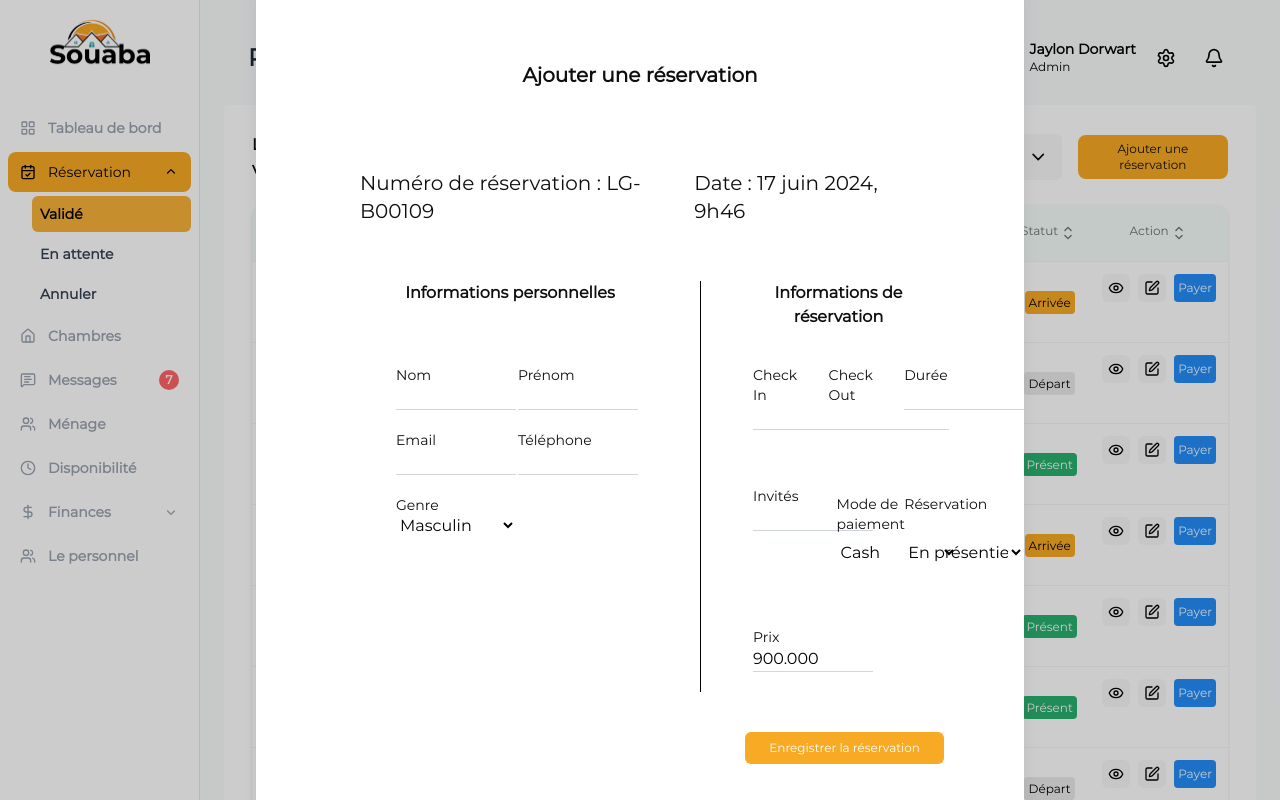
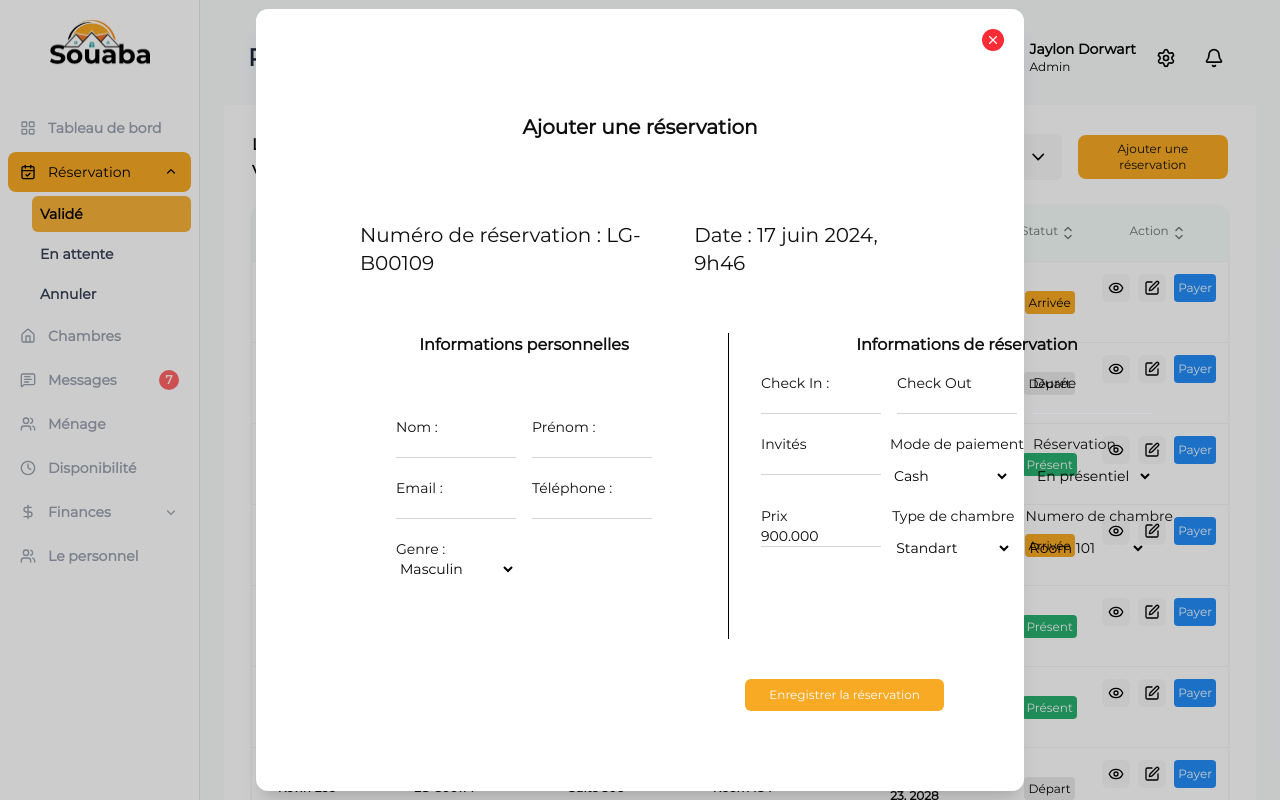
Before and after one commit to EdmondDossa/souaba-stage-dashboard, a Next.js app: page /reservations/valide in a window 1280 px wide. Both pictures are taken after typing "Sample" into the empty fields and a click on the button "Ajouter une réservation". Shown: the top 800 px of the page. Built offline with nearby package versions, Linux system fonts and the light colour scheme; grey boxes are pictures that could not be loaded.

Commit message:
modification du style

```diff
--- a/app/(main)/reservations/valide/AddReservationModal.jsx
+++ b/app/(main)/reservations/valide/AddReservationModal.jsx
@@ -80,61 +80,62 @@ return (
                     </h3>
 
                     <div className="space-y-5 m-15">
-                        <div className="grid grid-cols-2 gap-4">
-                            <div>
-                                <label className="text-sm text-[#0D0E0D] flex justify-start">Nom </label>
+                        <div className="rows gap-4 flex justify-between">
+                            <div className="col">
+                                <label className="text-sm text-[#0D0E0D] flex justify-start">Nom :</label>
                                 <input
                                     type="text"
-                                    className="w-30 border-b border-gray-300 flex justify-start focus:outline-none focus:border-orange-400"
+                                    className="w-30 border-b border-gray-300 text-sm flex justify-start focus:outline-none"
                                     name="nom"
                                     value={formData.nom}
                                     onChange={handleChange}
                                 />
                             </div>
-                            <div>
-                                <label className="text-sm text-[#0D0E0D] flex justify-start">Prénom </label>
+                            <div className="col">
+                                <label className="text-sm text-[#0D0E0D] flex justify-start">Prénom :</label>
                                 <input
                                     type="text"
-                                    className="w-30 border-b border-gray-300 flex justify-start focus:outline-none focus:border-orange-400"
+                                    className="w-30 border-b border-gray-300 text-sm flex justify-start focus:outline-none"
                                     name="prenom"
                                     value={formData.prenom}
                                     onChange={handleChange}
                                 />
                             </div>
                         </div>
-                    <div className="grid grid-cols-2 gap-4">
-                        <div>
-                            <label className="text-sm text-[#0D0E0D] flex justify-start">Email </label>
+                    <div className="rows gap-4 flex justify-between">
+                        <div className="col">
+                            <label className="text-sm text-[#0D0E0D] flex justify-start">Email :</label>
                             <input
                                 type="email"
-                                className="w-30 border-b border-gray-300 flex justify-start focus:outline-none focus:border-orange-400"
+                                className="w-30 border-b border-gray-300 text-sm flex justify-start focus:outline-none"
                                 name="email"
                                 value={formData.email}
                                 onChange={handleChange}
                             />
                         </div>
-                        <div>
-                            <label className="text-sm text-[#0D0E0D] flex justify-start">Téléphone </label>
+                        <div className="col">
+                            <label className="text-sm text-[#0D0E0D] flex justify-start">Téléphone :</label>
                             <input
                                 type="text"
-                                className="w-30 border-b border-gray-300 flex justify-start focus:outline-none focus:border-orange-400"
+                                className="w-30 border-b border-gray-300 text-sm flex justify-start focus:outline-none"
                                 name="telephone"
                                 value={formData.telephone}
                                 onChange={handleChange}
                             />
                         </div>
                     </div>
-
-                        <div className="">
-                                <label className="text-sm text-[#0D0E0D] flex justify-start">Genre </label>
-                                <select className="w-30 flex justify-start focus:outline-none focus:border-orange-400"
+                    <div className="rows gap-4 flex justify-between">
+                            <div className="col">
+                                <label className="text-sm text-[#0D0E0D] flex justify-start">Genre :</label>
+                                <select className="w-30 flex justify-start text-sm focus:outline-none"
                                 name="genre"
                                 value={formData.genre}
                                 onChange={handleChange}
                                 >
-                                    <option>Masculin</option>
-                                    <option>Féminin</option>
+                                    <option className="text-[#0D0E0D] flex justify-start">Masculin</option>
+                                    <option className="text-[#0D0E0D] flex justify-start">Féminin</option>
                                 </select>
+                        </div>
                     </div>
                 </div>
             </div>
@@ -149,54 +150,54 @@ return (
                     </h3>
 
                     <div className="space-y-5 space-x-5">
-                        <div className="grid grid-cols-3 gap-4">
-                            <div className="m-5">
-                                <label className="text-sm text-[#0D0E0D] flex justify-start">Check In </label>
+                        <div className="rows gap-4 flex justify-between">
+                            <div className="col">
+                                <label className="text-sm text-[#0D0E0D] flex justify-start">Check In :</label>
                                 <input
                                     type="text"
-                                    className="w-30 border-b border-gray-300 flex justify-start focus:outline-none focus:border-orange-400"
+                                    className="w-30 border-b border-gray-300 text-sm flex justify-start focus:outline-none"
                                     name="checkIn"
                                     value={formData.checkIn}
                                     onChange={handleChange}
                                 />
                             </div>
-                            <div className="m-5">
+                            <div className="col">
                                 <label className="text-sm text-[#0D0E0D] flex justify-start">Check Out </label>
                                 <input
                                     type="text"
-                                    className="w-30 border-b border-gray-300 flex justify-start focus:outline-none focus:border-orange-400"
+                                    className="w-30 border-b border-gray-300 text-sm flex justify-start focus:outline-none"
                                     name="checkOut"
                                     value={formData.checkOut}
                                     onChange={handleChange}
                                 />
                             </div>
-                            <div className="m-5">
+                            <div className="col">
                                 <label className="text-sm text-[#0D0E0D] flex justify-start">Durée </label>
                                 <input
                                     type="text"
-                                    className="w-30 border-b border-gray-300 flex justify-start focus:outline-none focus:border-orange-400"
+                                    className="w-30 border-b border-gray-300 text-sm flex justify-start focus:outline-none"
                                     name="duree"
                                     value={formData.duree}
                                     onChange={handleChange}
                                 />
                             </div>
-
-                            <div className="m-5">
+                        </div>
+                        <div className="rows flex justify-between">
+                            <div className="col">
                                 <label className="text-sm text-[#0D0E0D] flex justify-start">Invités </label>
                                 <input
                                     type="number"
-                                    className="w-30 border-b border-gray-300 flex justify-start focus:outline-none focus:border-orange-400"
+                                    className="w-30 border-b border-gray-300 text-sm flex justify-start focus:outline-none"
                                     name="invites"
                                     value={formData.invites}
                                     onChange={handleChange}
                                 />
                             </div>
-
-                                <div className="block m-5 p-2">
+                            <div className=" col">
                                 <label className="text-sm text-[#0D0E0D] flex justify-start">
                                     Mode de paiement
                                 </label>
-                                    <select className="w-30 focus:outline-none flex justify-start focus:border-orange-400 mt-2"
+                                <select className="w-30 focus:outline-none text-sm flex justify-start mt-3"
                                     name="modePaiement"
                                     value={formData.modePaiement}
                                     onChange={handleChange}
@@ -206,30 +207,65 @@ return (
                                 </select>
                             </div>
 
-                                <div className="block m-5 mt-7">
+                            <div className="col">
                                 <label className="text-sm text-[#0D0E0D] flex justify-start">Réservation </label>
-                                    <select className="w-30 focus:outline-none flex justify-start focus:border-orange-400 mt-7"
+                                <select className="w-30 focus:outline-none text-sm flex justify-start mt-3"
                                     name="reservation"
                                     value={formData.reservation}
                                     onChange={handleChange}
                                 >
-                                        <option className="text-[#0D0E0D]">En présentiel</option>
-                                        <option className="text-[#0D0E0D]">En ligne</option>
+                                    <option className="text-[#0D0E0D] flex justify-start">En présentiel</option>
+                                    <option className="text-[#0D0E0D] flex justify-start">En ligne</option>
                                 </select>
                             </div>
-
-                            <div className="m-5">
+                        </div>
+                        <div className="rows flex justify-between">
+                            <div className="col">
                                 <label className="text-sm text-[#0D0E0D] flex justify-start">Prix </label>
                                 <input
                                     type="text"
                                     defaultValue="900.000"
-                                        className="w-30 border-b border-gray-300 flex justify-start focus:outline-none focus:border-orange-400"
+                                    className="w-30 border-b border-gray-300 text-sm flex justify-start focus:outline-none"
                                     name="prix"
                                     value={formData.prix}
                                     onChange={handleChange}
                                 />
                             </div>
+                            <div className="col">
+                                <label className="text-sm text-[#0D0E0D] flex justify-start">Type de chambre </label>
+                                <select className="w-30 focus:outline-none text-sm flex justify-start mt-3"
+                                    name="reservation"
+                                    value={formData.reservation}
+                                    onChange={handleChange}
+                                >
+                                    <option className="text-[#0D0E0D] flex justify-start">Standart</option>
+                                    <option className="text-[#0D0E0D] flex justify-start">Deluxe</option>
+                                    <option className="text-[#0D0E0D] flex justify-start">Suite</option>
+                                </select>
                             </div>
+                            <div className="col">
+                                <label className="text-sm text-[#0D0E0D] flex justify-start">Numero de chambre </label>
+                                <select className="w-30 focus:outline-none text-sm flex justify-start mt-3"
+                                    name="reservation"
+                                    value={formData.reservation}
+                                    onChange={handleChange}
+                                >
+                                    <option className="text-[#0D0E0D] flex justify-start">Room 101</option>
+                                    <option className="text-[#0D0E0D] flex justify-start">Room 151</option>
+                                    <option className="text-[#0D0E0D] flex justify-start">Room 103</option>
+                                    <option className="text-[#0D0E0D] flex justify-start">Room 254</option>
+                                    <option className="text-[#0D0E0D] flex justify-start">Room 204</option>
+                                    <option className="text-[#0D0E0D] flex justify-start">Room 110</option>
+                                    <option className="text-[#0D0E0D] flex justify-start">Room 184</option>
+                                    <option className="text-[#0D0E0D] flex justify-start">Room 300</option>
+                                    <option className="text-[#0D0E0D] flex justify-start">Room 356</option>
+                                    <option className="text-[#0D0E0D] flex justify-start">Room 547</option>
+                                    <option className="text-[#0D0E0D] flex justify-start">Room 654</option>
+                                    <option className="text-[#0D0E0D] flex justify-start">Room 109</option>
+                                </select>
+                            </div>
+                        </div>
+
 
                     </div>
                 </div>
```
Lines whose indentation alone changed are shown as unchanged.
